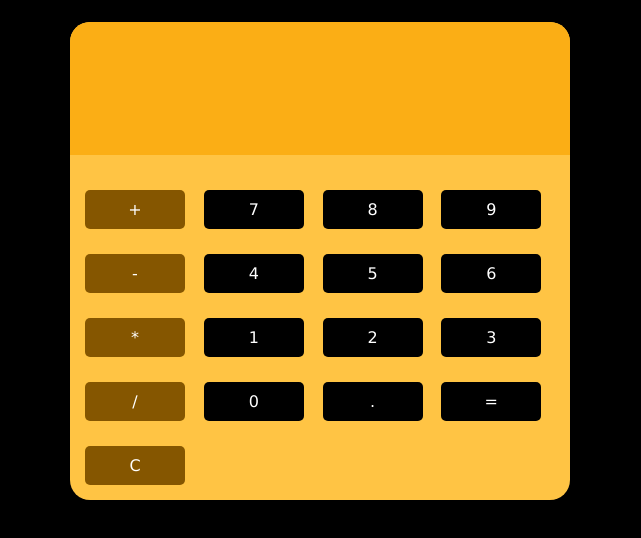
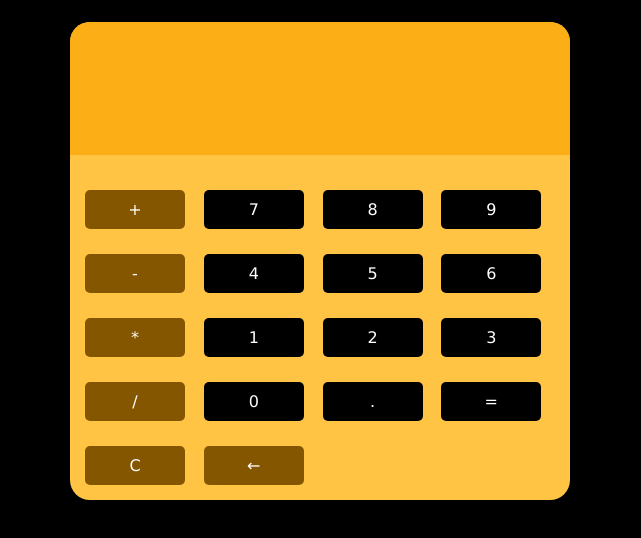
Before and after one commit to Earth2Kristian/Calculator_Project, a plain HTML site: page index.html in a window 1280 px wide. Shown: the part 118-656 px from the top of the page, without its empty margins (320-961 px from the left). Drawn offline with Linux system fonts and the light colour scheme.

Commit message:
Just added a back button!

```diff
--- a/index.html
+++ b/index.html
@@ -34,8 +34,8 @@
                 <button onclick="appendToDisplay('.')">.</button>
                 <button onclick="calculate()">=</button>
                 <button onclick="clearDisplay()" class="operator__button">C</button>
+                <button onclick="backDisplay()" class="operator__button">←</button>
             </div>
-
         </div>
     </div>
     <script src="script.js"></script>
--- a/script.js
+++ b/script.js
@@ -3,6 +3,10 @@ const display = document.getElementById("display")
 
 function appendToDisplay(input){
       display.value += input;
+}
+
+function backDisplay(){
+    display.value = display.value.slice(0, -1);
 }
 
 function clearDisplay(){
```
